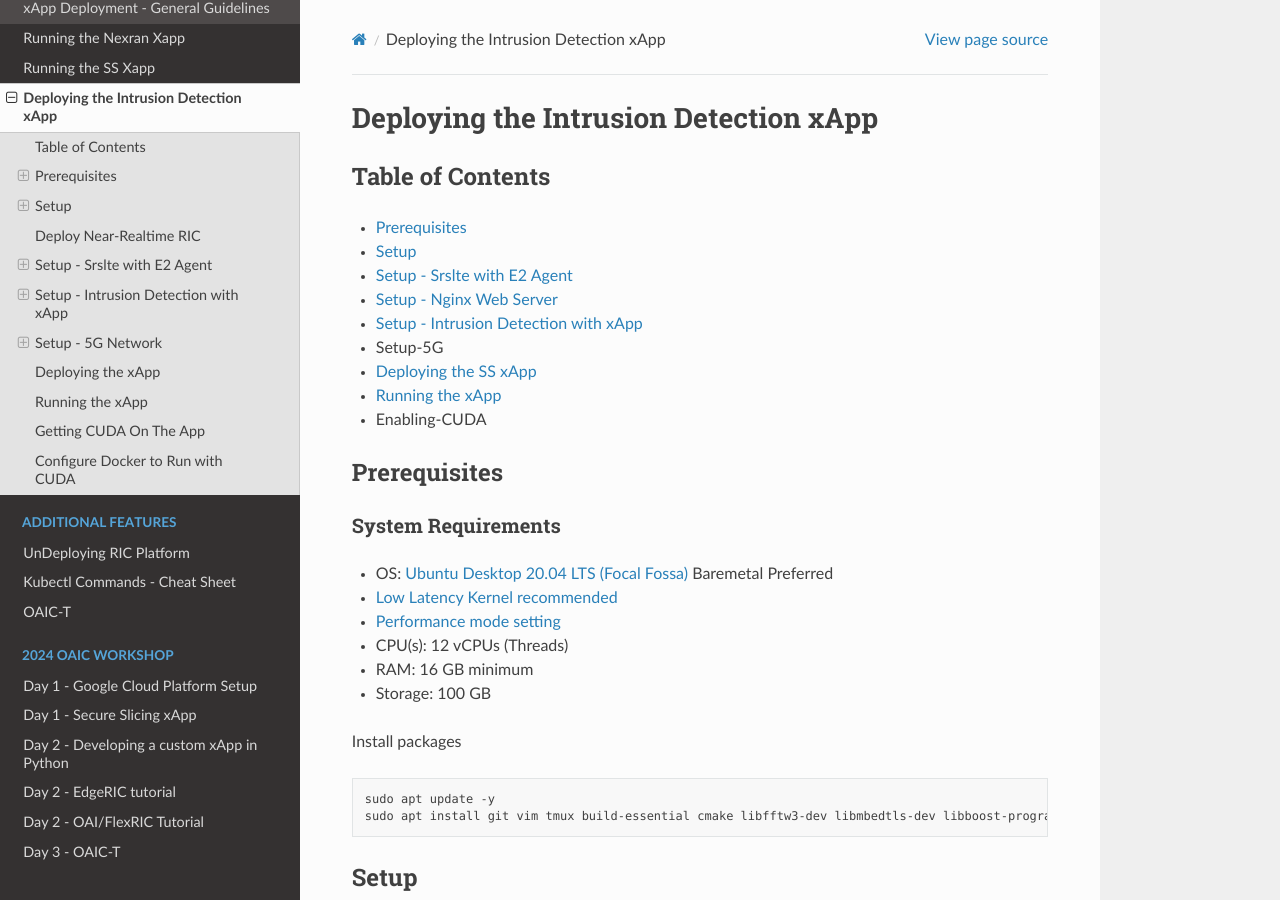
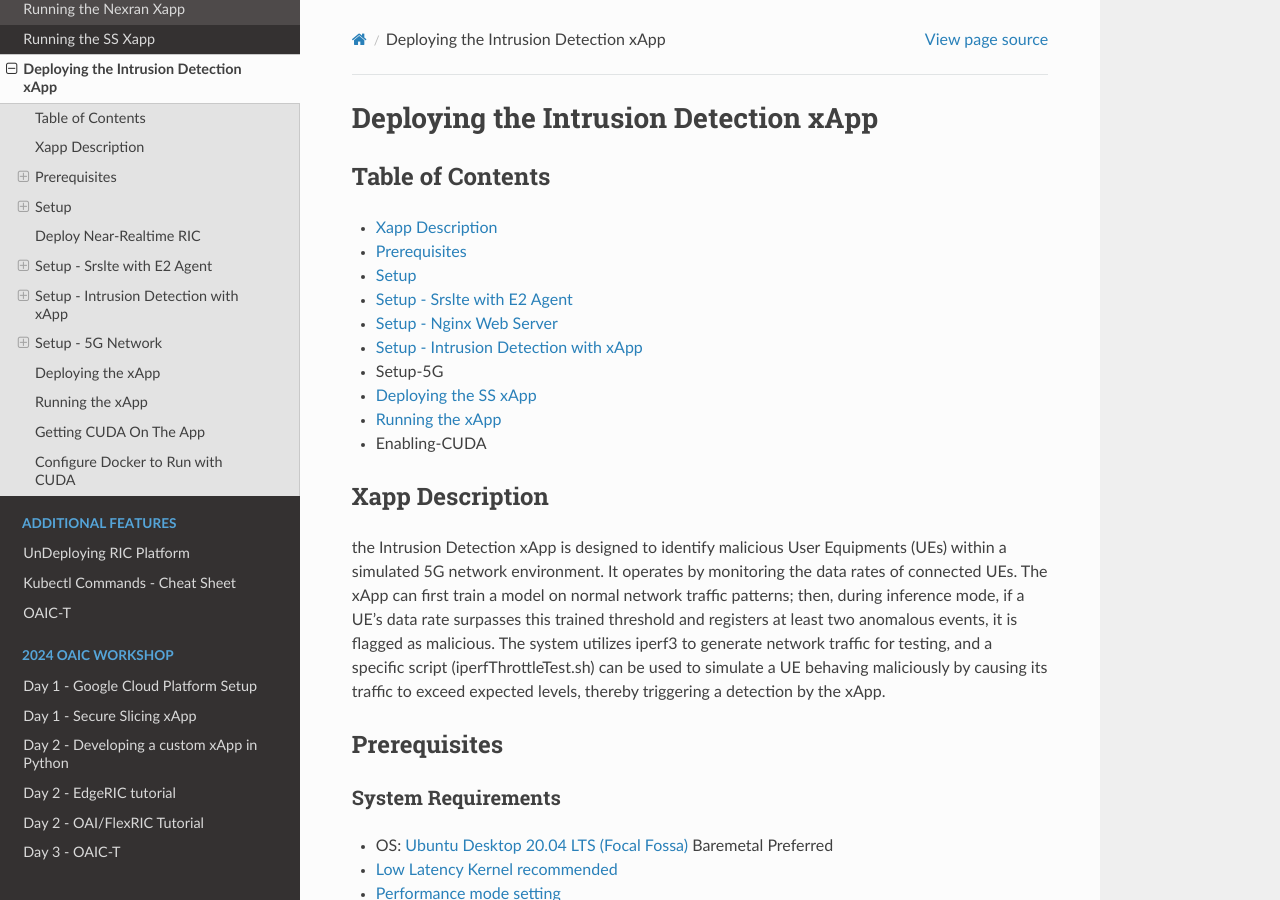
Before and after one commit to openaicellular/oaic, a Sphinx documentation site: the page built from docs/source/idxapp.rst, in a window 1280 px wide and 900 px high. Built offline with Sphinx 7.4.7 and the Read the Docs theme 3.1.0, drawn with Linux system fonts in a browser that asks for light colours; pages that are not in the unit, such as notebooks, are missing from menus.

Commit message:
updating description of id xapp

```diff
--- a/docs/source/idxapp.rst
+++ b/docs/source/idxapp.rst
@@ -5,6 +5,7 @@
 Table of Contents
 =================
 
+* :ref:`xApp-Description`
 * :ref:`Prerequisites`
 * :ref:`RIC-Setup`
 * :ref:`Setup-Srslte`
@@ -14,6 +15,15 @@
 * :ref:`Deploying`
 * :ref:`Running-The-xApp`
 * :ref:`Enabling-CUDA`
+
+
+.. _xApp-Description:
+
+Xapp Description
+================
+
+the Intrusion Detection xApp is designed to identify malicious User Equipments (UEs) within a simulated 5G network environment. It operates by monitoring the data rates of connected UEs. The xApp can first train a model on normal network traffic patterns; then, during inference mode, if a UE's data rate surpasses this trained threshold and registers at least two anomalous events, it is flagged as malicious. The system utilizes iperf3 to generate network traffic for testing, and a specific script (iperfThrottleTest.sh) can be used to simulate a UE behaving maliciously by causing its traffic to exceed expected levels, thereby triggering a detection by the xApp.
+
 
 .. _Prerequisites:
 
```
